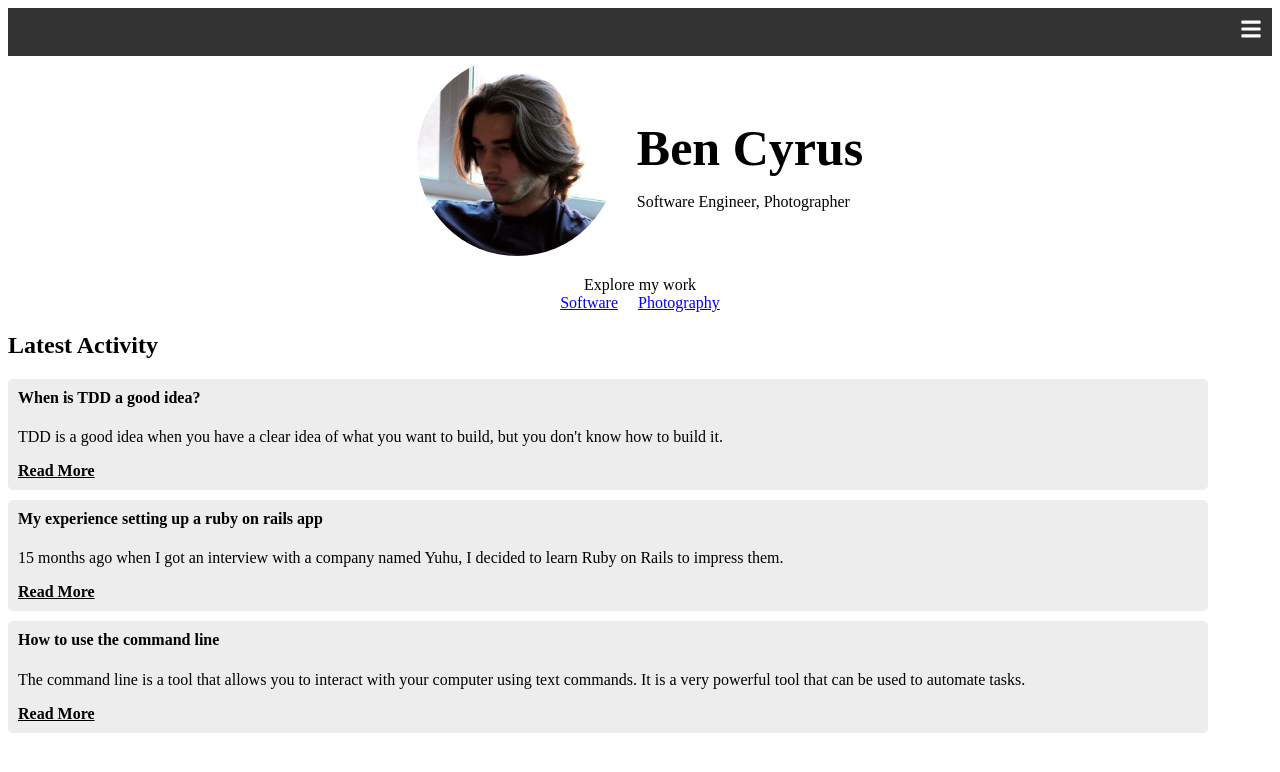
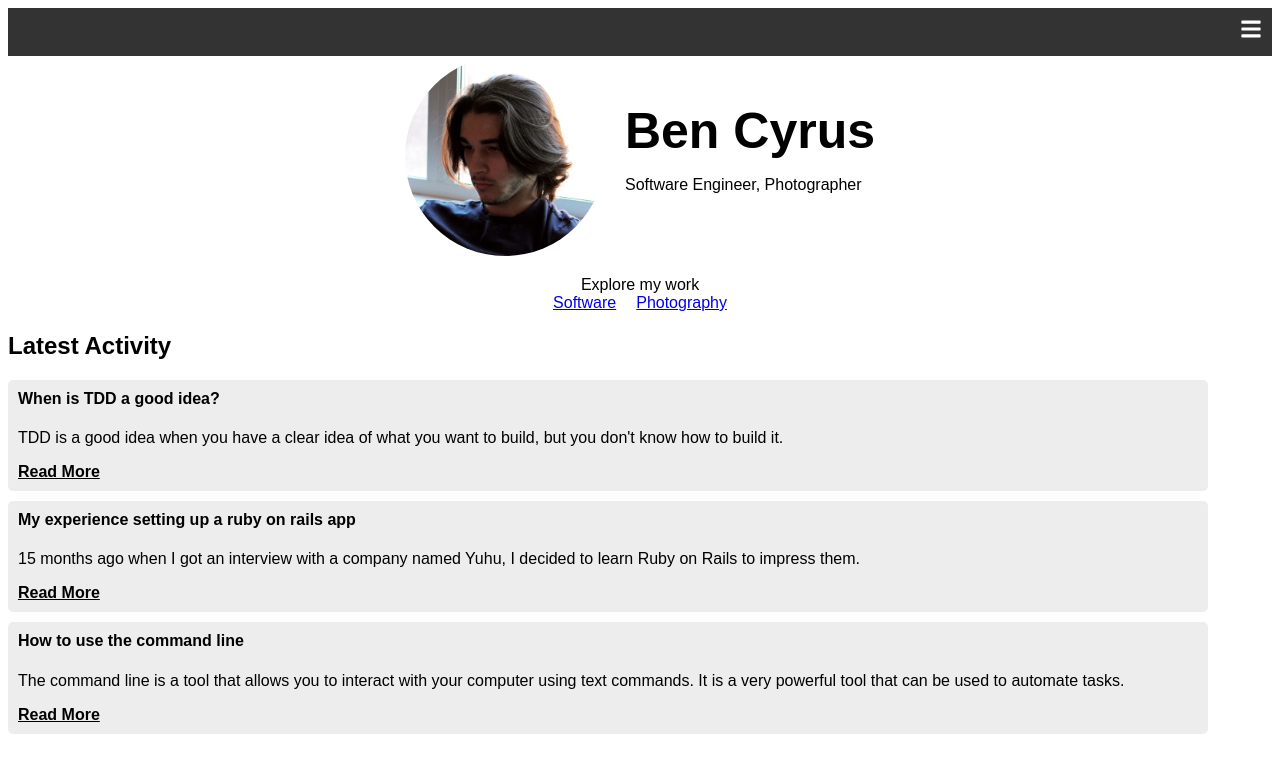
Before and after one commit to bencyrus/portfolio, a React (Create React App) app in the folder frontend/: page / in a window 1280 px wide. Shown: the top 772 px of the page. Built offline with nearby package versions, Linux system fonts and the light colour scheme.

Commit message:
added some styles

```diff
--- a/frontend/src/index.css
+++ b/frontend/src/index.css
@@ -0,0 +1,3 @@
+* {
+    font-family: sans-serif;
+}
--- a/frontend/src/pages/MainPage.tsx
+++ b/frontend/src/pages/MainPage.tsx
@@ -1,16 +1,28 @@
+import { useEffect, useState } from 'react'
 import { Link } from 'react-router-dom'
 import profile from '../profile.jpg'
 import PostCard from '../components/PostCard'
 import swePosts from '../data/swePosts.json'
 
 const MainPage = () => {
+    const [windowWidth, setWindowWidth] = useState(window.innerWidth)
+
+    const handleResize = () => {
+        setWindowWidth(window.innerWidth)
+    }
+
+    useEffect(() => {
+        window.addEventListener('resize', handleResize)
+        return () => window.removeEventListener('resize', handleResize)
+    })
+
     return (
         <div>
             <header
                 className='App-header'
                 style={{
                     display: 'flex',
-                    flexDirection: 'row',
+                    flexDirection: windowWidth < 768 ? 'column' : 'row',
                     alignItems: 'center',
                     justifyContent: 'center',
                     gap: '20px',
@@ -30,7 +42,7 @@ const MainPage = () => {
                     <h1
                         style={{
                             fontSize: '50px',
-                            marginBottom: '0px',
+                            margin: '0px',
                         }}>
                         Ben Cyrus
                     </h1>
```
